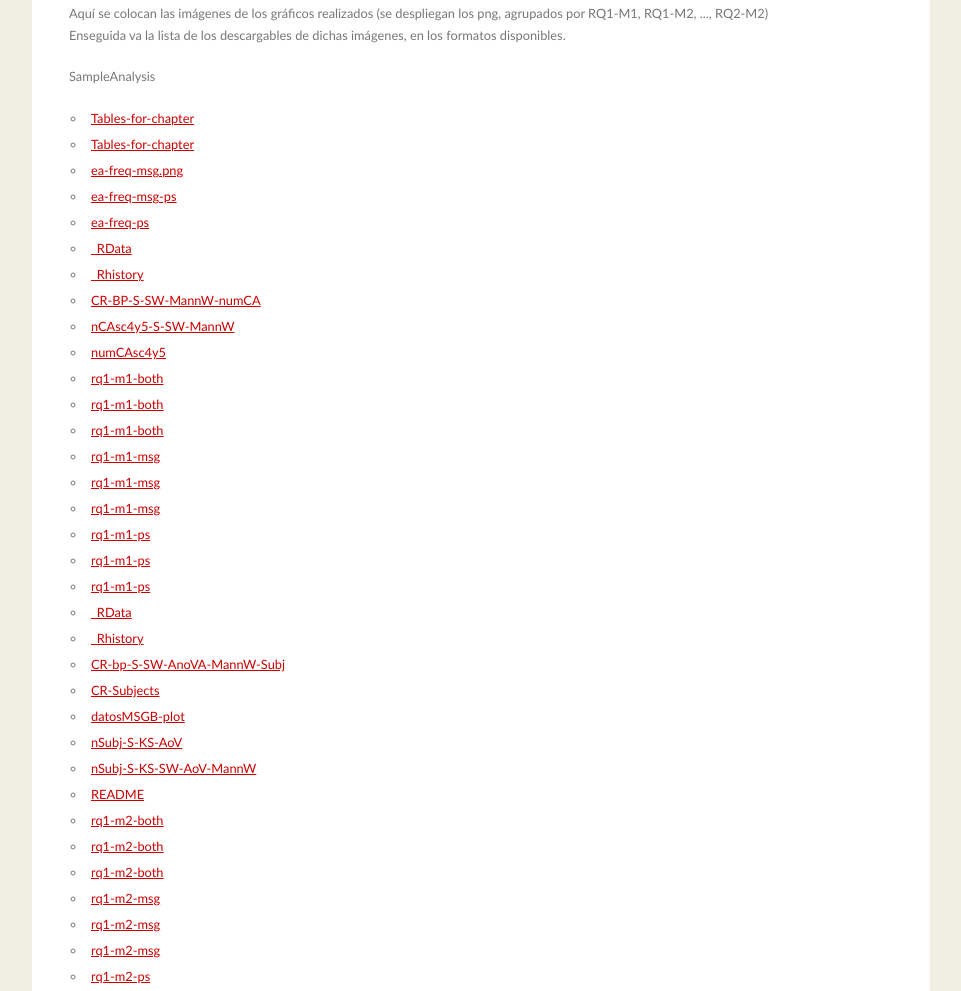
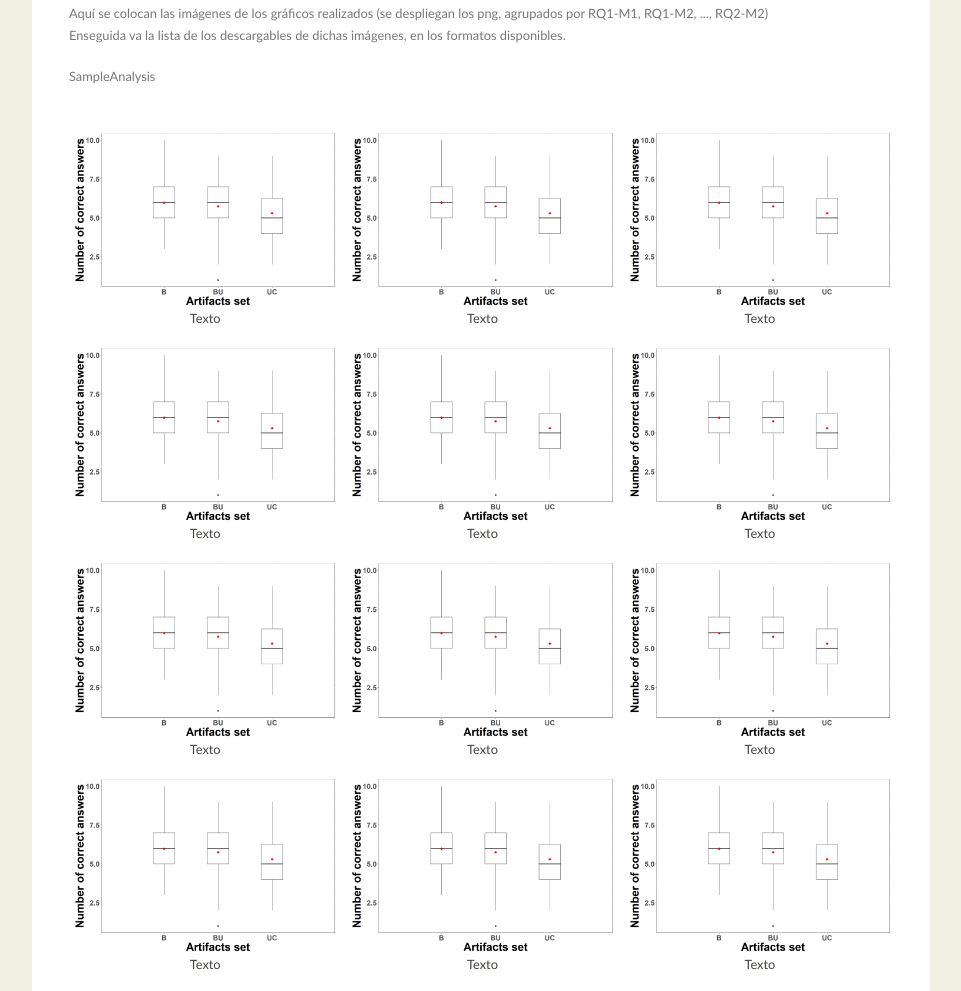
Before and after one commit to olvegam/esdebp-c3-oa, a plain HTML site: page index.html in a window 1280 px wide. Shown: the part 3102-4093 px from the top of the page, without its empty margins (159-1120 px from the left). Drawn offline with Linux system fonts and the light colour scheme.

Commit message:
Images in table

```diff
--- a/css/style.css
+++ b/css/style.css
@@ -342,3 +342,11 @@ table tr td
   display:none;
   margin-top: -10px;
 }
+
+.tableImg {
+  margin-left: -5px;
+}
+
+.tableImg td {
+  background-color: white;
+}
--- a/index.html
+++ b/index.html
@@ -148,6 +148,89 @@
                 </p>
                 <p>
                     <label>SampleAnalysis</label>
+                    <table class="tableImg" width="100%" cellspacing="5" cellpadding="5">
+                        <tr>
+                            <td width="33%" height="70">
+                                <div align="center">
+                                    <img src="docs/2.SampleAnalysis/1.NumberOfCorrectAnswers4y5/rq1-m1-both.png" width="100%">
+                                    <label>Texto</label>
+                                </div>
+                            </td>
+                            <td width="33%" height="70">
+                                <div align="center">
+                                    <img src="docs/2.SampleAnalysis/1.NumberOfCorrectAnswers4y5/rq1-m1-both.png" width="100%">
+                                    <label>Texto</label>
+                                </div>
+                            </td>
+                            <td width="33%" height="70">
+                                <div align="center">
+                                    <img src="docs/2.SampleAnalysis/1.NumberOfCorrectAnswers4y5/rq1-m1-both.png" width="100%">
+                                    <label>Texto</label>
+                                </div>
+                            </td>
+                        </tr>
+                        <tr>
+                            <td width="33%" height="70">
+                                <div align="center">
+                                    <img src="docs/2.SampleAnalysis/1.NumberOfCorrectAnswers4y5/rq1-m1-both.png" width="100%">
+                                    <label>Texto</label>
+                                </div>
+                            </td>
+                            <td width="33%" height="70">
+                                <div align="center">
+                                    <img src="docs/2.SampleAnalysis/1.NumberOfCorrectAnswers4y5/rq1-m1-both.png" width="100%">
+                                    <label>Texto</label>
+                                </div>
+                            </td>
+                            <td width="33%" height="70">
+                                <div align="center">
+                                    <img src="docs/2.SampleAnalysis/1.NumberOfCorrectAnswers4y5/rq1-m1-both.png" width="100%">
+                                    <label>Texto</label>
+                                </div>
+                            </td>
+                        </tr>
+                        <tr>
+                            <td width="33%" height="70">
+                                <div align="center">
+                                    <img src="docs/2.SampleAnalysis/1.NumberOfCorrectAnswers4y5/rq1-m1-both.png" width="100%">
+                                    <label>Texto</label>
+                                </div>
+                            </td>
+                            <td width="33%" height="70">
+                                <div align="center">
+                                    <img src="docs/2.SampleAnalysis/1.NumberOfCorrectAnswers4y5/rq1-m1-both.png" width="100%">
+                                    <label>Texto</label>
+                                </div>
+                            </td>
+                            <td width="33%" height="70">
+                                <div align="center">
+                                    <img src="docs/2.SampleAnalysis/1.NumberOfCorrectAnswers4y5/rq1-m1-both.png" width="100%">
+                                    <label>Texto</label>
+                                </div>
+                            </td>
+                        </tr>
+                        <tr>
+                            <td width="33%" height="70">
+                                <div align="center">
+                                    <img src="docs/2.SampleAnalysis/1.NumberOfCorrectAnswers4y5/rq1-m1-both.png" width="100%">
+                                    <label>Texto</label>
+                                </div>
+                            </td>
+                            <td width="33%" height="70">
+                                <div align="center">
+                                    <img src="docs/2.SampleAnalysis/1.NumberOfCorrectAnswers4y5/rq1-m1-both.png" width="100%">
+                                    <label>Texto</label>
+                                </div>
+                            </td>
+                            <td width="33%" height="70">
+                                <div align="center">
+                                    <img src="docs/2.SampleAnalysis/1.NumberOfCorrectAnswers4y5/rq1-m1-both.png" width="100%">
+                                    <label>Texto</label>
+                                </div>
+                            </td>
+                        </tr>
+                    </table>
+
                     <ul>
                     	<li><a href="docs/2.SampleAnalysis/Tables-for-chapter.xlsx">Tables-for-chapter</a></li>
 
```
